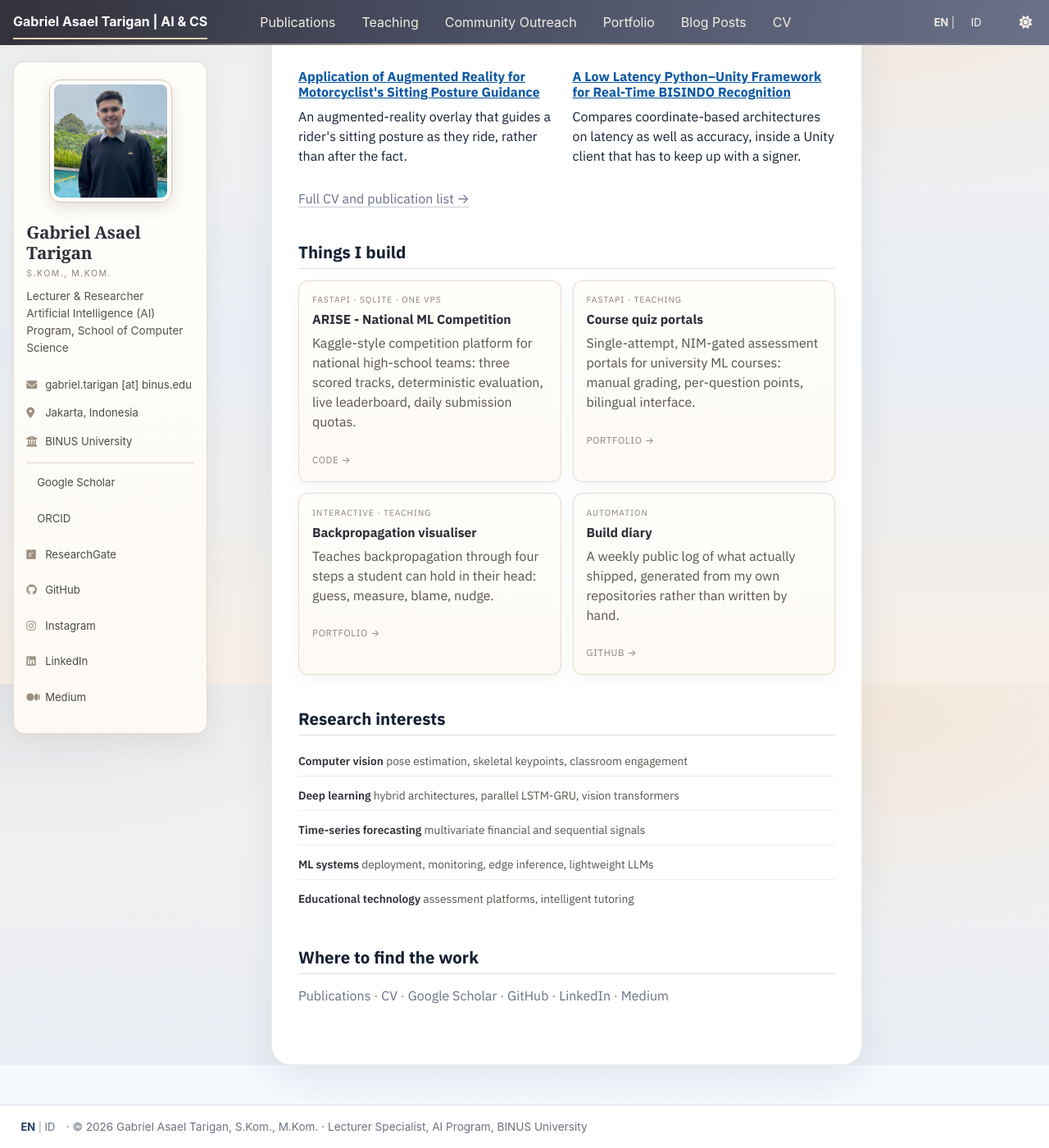
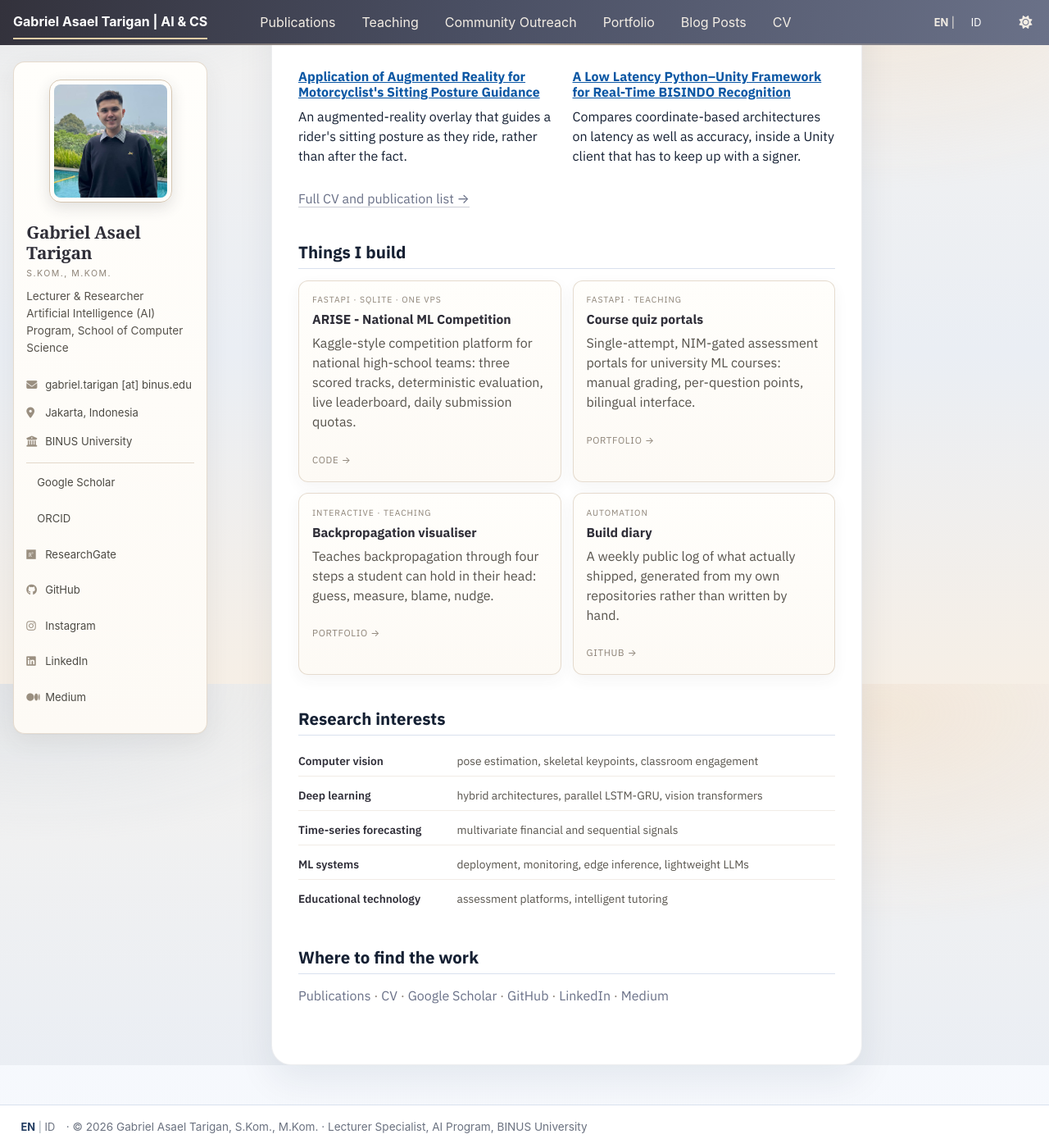
Before and after one commit to asaeltarigan/asaeltarigan.github.io, a Jekyll site: the page built from _pages/about.md, in a window 1280 px wide and 1400 px high, scrolled down 966 px. Shown: the whole window at 82% size. Built offline with Jekyll 4.4.1, drawn with Linux system fonts in a browser that asks for light colours; a style sheet for code colours, icons or effects is not loaded.

Commit message:
Homepage: align interest labels, breathing room before links

```diff
--- a/_includes/head.html
+++ b/_includes/head.html
@@ -94,4 +94,4 @@
 <link rel="preconnect" href="https://fonts.gstatic.com" crossorigin>
 <link href="https://fonts.googleapis.com/css2?family=IBM+Plex+Sans:wght@400;500;600;700&display=swap" rel="stylesheet">
 <link rel="stylesheet" href="{{ base_path }}/assets/css/main.css">
-<link rel="stylesheet" href="{{ base_path }}/assets/css/custom.css?v=66">
+<link rel="stylesheet" href="{{ base_path }}/assets/css/custom.css?v=67">
--- a/assets/css/custom.css
+++ b/assets/css/custom.css
@@ -1255,6 +1255,10 @@ html[data-theme="dark"] .cv .cv-subhead { color: #f0eae0; }
 
 .hp-grid--systems { grid-template-columns: repeat(2, minmax(0, 1fr)); }
 
+@media (max-width: 760px) {
+  .hp-interests li { grid-template-columns: 1fr; gap: 0.1rem; }
+}
+
 .hp-more {
   font-size: 0.82rem;
   margin: 0.75rem 0 0;
@@ -1320,6 +1324,10 @@ html[data-theme="dark"] .cv .cv-subhead { color: #f0eae0; }
   color: #57534c;
   padding: 0.42rem 0;
   border-bottom: 1px solid rgba(206, 188, 166, 0.28);
+  display: grid;
+  grid-template-columns: 11.5rem minmax(0, 1fr);
+  gap: 0.6rem;
+  align-items: baseline;
 }
 
 .hp-interests li:last-child { border-bottom: none; }
@@ -1328,7 +1336,7 @@ html[data-theme="dark"] .cv .cv-subhead { color: #f0eae0; }
 .hp-links {
   font-size: 0.86rem;
   color: #8d8377;
-  margin-top: 0.9rem;
+  margin: 1.1rem 0 0.6rem;
 }
 
 .hp-links a { color: #6a7188; text-decoration: none; }
```
